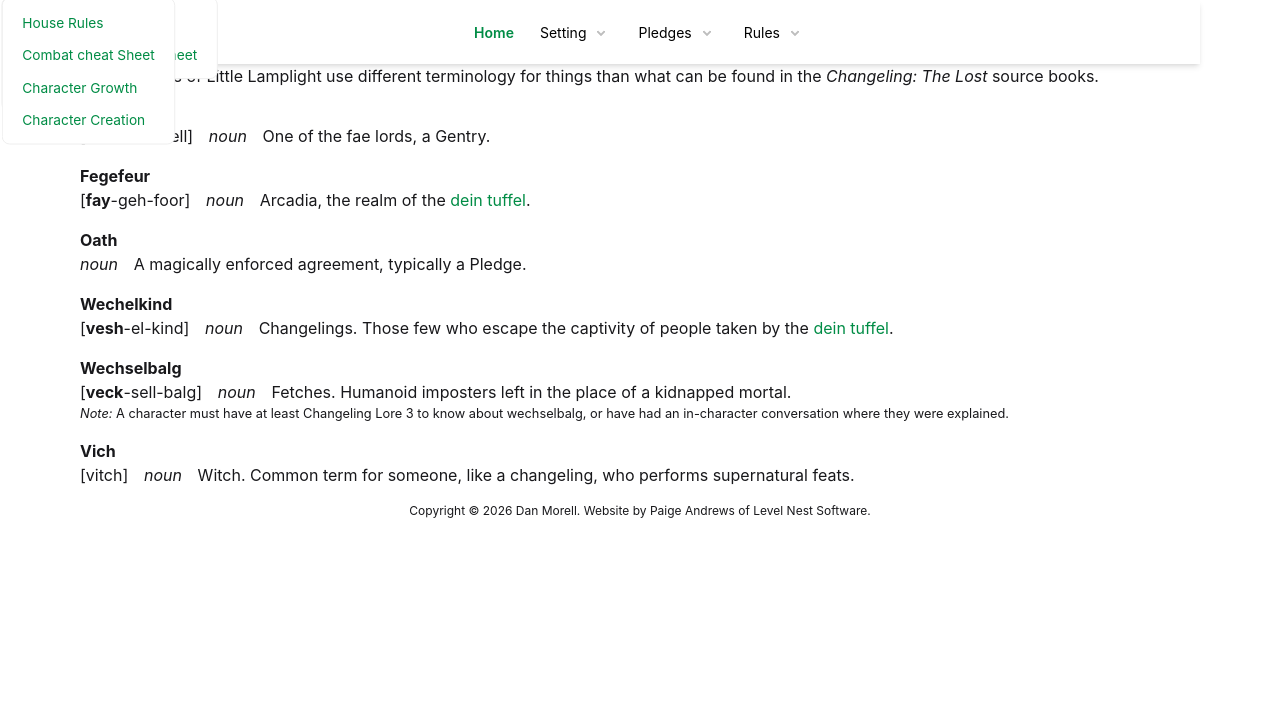
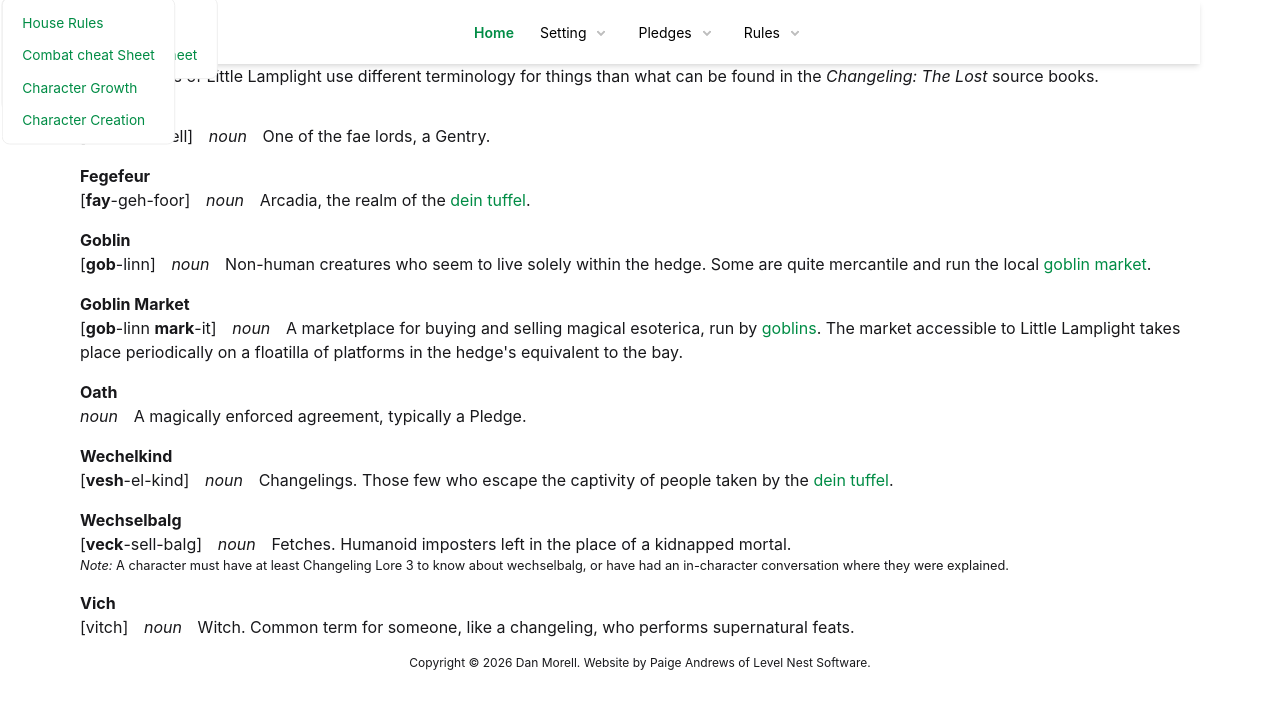
Before and after one commit to aurule/little-lamplight, a SvelteKit app: page /setting/glossary in a window 1280 px wide. Shown: the top 708 px of the page. Built offline with nearby package versions, Linux system fonts and the light colour scheme.

Commit message:
Add definitions for goblin and goblin market

```diff
--- a/src/routes/setting/glossary/+page.svelte
+++ b/src/routes/setting/glossary/+page.svelte
@@ -17,6 +17,20 @@
     <span class="pronunciation"><em>fay</em>-geh-foor</span>
     <span class="part">noun</span>
     Arcadia, the realm of the <a href="#dein-tuffel">dein tuffel</a>.
+  </dd>
+
+  <dt id="goblin">Goblin</dt>
+  <dd>
+    <span class="pronunciation"><em>gob</em>-linn</span>
+    <span class="part">noun</span>
+    Non-human creatures who seem to live solely within the hedge. Some are quite mercantile and run the local <a href="#goblin-market">goblin market</a>.
+  </dd>
+
+  <dt id="goblin-market">Goblin Market</dt>
+  <dd>
+    <span class="pronunciation"><em>gob</em>-linn <em>mark</em>-it</span>
+    <span class="part">noun</span>
+    A marketplace for buying and selling magical esoterica, run by <a href="#goblin">goblins</a>. The market accessible to Little Lamplight takes place periodically on a floatilla of platforms in the hedge's equivalent to the bay.
   </dd>
 
   <dt id="oath">Oath</dt>
```
